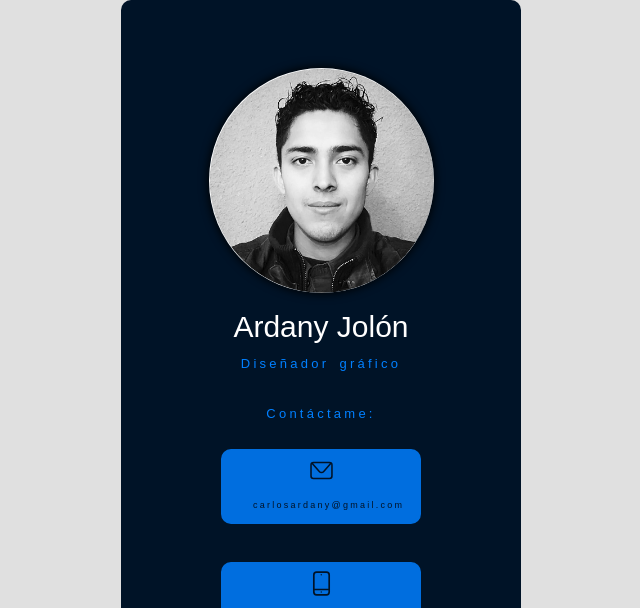
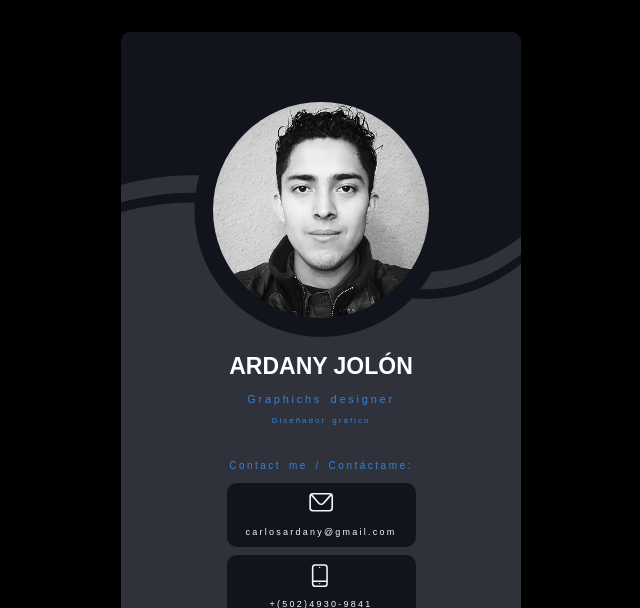
Before and after one commit to Ardjlon/vcard.ardjlon.github.io, a plain HTML site: page index.html in a window 1280 px wide. Shown: the top 608 px of the page, without its empty margins (319-959 px from the left). Drawn offline with Linux system fonts and the light colour scheme.

Commit message:
New UI and design *Rework and re-design

```diff
--- a/index.html
+++ b/index.html
@@ -8,6 +8,8 @@
 <meta http-equiv="X-UA-Compatible" content="IE=edge">
 <!-- Use the latest (edge) version of IE rendering engine -->
 <title>Ardany Jolón</title>
+<link rel="icon" href="images/profile.png"/>
+
 <!-- The title tag shows in email notifications, like Android 4.4. -->
 
 <!-- Please use an inliner tool to convert all CSS to inline as inpage or external CSS is removed by email clients -->
@@ -67,10 +69,10 @@ a[x-apple-data-detectors] {
 
 <!-- Progressive Enhancements -->
 <style type="text/css">
-.btnout2 {
-  border: 4px solid black;
+.btnout {
+  border: 2px solid black;
   border-radius:10px;
-  background-color: #006EDF;
+  background-color: #11131D;
   color: white;
   padding: 0px 28px;
   font-size: 16px;
@@ -79,59 +81,115 @@ a[x-apple-data-detectors] {
   margin: 4px 2px;
 }
 
-/* Red */
-.outdanger {
-	border-color: #006EDF;
-	color: #001327;
-	fill: #001327;
+
+.out {
+	border-color: #11131D;
+	color: white;
+	fill: whitesmoke;
 }
 
-.outdanger:hover {
-	background: #001327;
-	color: #006EDF;
-	fill: #006EDF;
+.out:hover {
+	border-color: #3482D6;
+	background: #3482D6;
+	color: white;
+	fill: white;
 }
 
 a:link, a:visited {
-  color: white;
-  padding: 15px 25px;
-  text-align: center;
-  text-decoration: none;
-  display: inline-block;
-}
-
-a:hover, a:active {
-  background-color: #001327;
-}
-
-.icon {
-  fill: #001327;
-}
-
-.icon:hover {
-  fill: #006EDF;
+	padding: 5px 15px 40px 15px;
+	text-align: center;
+	text-decoration: none;
+	display: inline-block;
+	vertical-align: middle; !important;
 }
 
 h1 {
   letter-spacing: 0.25em;
   word-spacing: 0.25em;
+	color: aliceblue; !important;
 }
 
 input {
   letter-spacing: 0.2em;
 }
+
+.styleDiv {
+	width:400px !important;
+	border-radius:10px;
+	background-repeat: no-repeat;
+}
+.stylebase {
+	border-radius:10px;
+	background-repeat: no-repeat;
+	}
+
+.stylebg {
+	width:400px !important;
+	border-radius:10px;
+	background-color: #30323B; !important;
+	fill: white;
+	}
+
+.maskstyle {
+  -webkit-mask-image: url(images/profilemask.svg);
+  mask-image: url(images/profilemask.svg);
+  -webkit-mask-size: 216px;
+  mask-size: 216px;
+  -webkit-mask-repeat: no-repeat;
+  mask-repeat: no-repeat;
+  -webkit-mask-position: center;
+  mask-position: center;
+	margin: 6px auto auto auto ;
+	}
+	.margin {
+		margin: 6px auto auto auto ;
+		position: center;
+	}
+	.styletext {
+	color: #3482D6;
+	fill: #3482D6;
+		}
+
+</style>
+
+<style>
+.container {
+	position: relative;
+}
+
+.center2 {
+	top: 360px;
+	width: 300px;
+}
+
+.prop {
+	height: 3px;
+	width: 375px;
+	left: 0px;
+	top: 0px;
+	right: auto;
+	bottom: auto;
+}
+
 </style>
 </head>
-<body width="100%" height="100%" bgcolor="#e0e0e0" style="margin: 0;" yahoo="yahoo" >
-<table cellpadding="0" cellspacing="0" border="0" height="100%" width="100%" bgcolor="#e0e0e0" style="border-collapse:collapse;">
+<body width="100%" height="100%" bgcolor="black" style="margin: 0;" yahoo="yahoo" >
+
+<table cellpadding="0" cellspacing="0" border="0" height="100%" width="100%" bgcolor="#e0e0e0" style="border-collapse:collapse; border-radius: 10px 10px 0px 0px; -webkit-border-radius: 10px 10px 0px 0px; -moz-border-radius: 10px 10px 0px 0px;">
   <tr>
-    <td><center style="width: 100%;">
+    <td bgcolor="black"><center style="width: 100%;">
+        <!--div class="wal"><img src="images/wal.png" width="400" height="800" alt=""/></div-->
+		<!--div class="container center2" style="width:400px;">
+			<img class="prop" src="images/divider.svg" width="600" height="0.2" alt="alt text"/>
+		</div-->
 
         <!-- Visually Hidden Preheader Text : BEGIN -->
         <div style="display:none;font-size:1px;line-height:1px;max-height:0px;max-width:0px;opacity:0;overflow:hidden;mso-hide:all;font-family: sans-serif;"> (Optional) This text will appear in the inbox preview, but not the email body. </div>
         <!-- Visually Hidden Preheader Text : END -->
 
-      <div style="max-width: 400px; ">
+		<div class="stylebg" style="width:400px; height:auto;">
+		<div class="stylebase" style="width:400px; height:auto; color: aqua; background-image: url(images/base.svg);"/>
+
           <!--[if (gte mso 9)|(IE)]>
             <table cellspacing="0" cellpadding="0" border="0" width="600" align="center">
             <tr>
@@ -139,27 +197,34 @@ input {
             <![endif]-->
 
           <!-- Email Header : BEGIN -->
-          <table cellspacing="0" cellpadding="0" border="0" bgcolor="#ffffff" align="center" width="100%" style="max-width: 400px; background-color:#001327; border-radius: 10px 10px 0px 0px; -webkit-border-radius: 10px 10px 0px 0px; -moz-border-radius: 10px 10px 0px 0px;">
+          <table cellspacing="0" cellpadding="0" border="0" align="center" width="100%" style="max-width: 400px; border-radius: 10px 10px 0px 0px; -webkit-border-radius: 10px 10px 0px 0px; -moz-border-radius: 10px 10px 0px 0px;">
 
               <td style="padding: 20px 0; text-align: center">&nbsp;</td>
 
           </table>
 
           <!-- Email Body : BEGIN -->
-          <table cellspacing="0" cellpadding="0" border="0" align="center" bgcolor="#ffffff" width="100%" style="max-width: 400px; background-color:#001327; border-radius: 0px 0px 10px 10px; -webkit-border-radius: 0px 0px 10px 10px; -moz-border-radius: 0px 0px 10px 10px;">
+          <table cellspacing="0" cellpadding="0" border="0" align="center" width="100%" style="max-width: 400px; border-radius: 0px 0px 10px 10px; -webkit-border-radius: 0px 0px 10px 10px; -moz-border-radius: 0px 0px 10px 10px;">
 
             <!-- Hero Image, Flush : BEGIN -->
             <tr>
-              <td class="full-width-image" align="center" ><img src="images/profile.png" width="300" alt="alt_text" border="0"  style="width: 100%; max-width: 225px; height: auto; border-radius: 50%; margin: 10px; -webkit-box-shadow: 0px 0px 10px 1px rgba(0, 0, 0, 1); -moz-box-shadow: 0px 0px 10px 1px rgba(0, 0, 0, 1); box-shadow: 0px 0px 10px 1px rgba(0, 0, 0, 1);"></td>
+				<div class="maskstyle">
+					<img src="images/profile.png" alt="" style="width: 225px; height: auto;"/>
+				</div>
+				<!-- backup with shadowdiv class="mask1"><td class="styleprofile" align="center" ><img src="images/profile.png" width="300" alt="alt_text" border="0"  style="width: 175px; height: auto; border-radius: 50%; margin: 10px; -webkit-box-shadow: 0px 0px 10px 1px rgba(0, 0, 0, 1); -moz-box-shadow: 0px 0px 10px 1px rgba(0, 0, 0, 1); box-shadow: 0px 0px 10px 1px rgba(0, 0, 0, 1);"></td></div-->
             </tr>
             <!-- Hero Image, Flush : END -->
-
+            <h1></h1>
             <!-- 1 Column Text : BEGIN -->
             <tr>
               <td><table cellspacing="0" cellpadding="0" border="0" width="100%">
-                  <tr><td style="padding: 20px; font-family: sans-serif; font-size: 30px; mso-height-rule: exactly; line-height: 0px; color: #FFFFFF; text-align: center;"> Ardany Jolón </td></tr>
-				  <tr><td><h1 style="padding: 0px; font-family: sans-serif; font-size: 13px; mso-height-rule: exactly; line-height: 15px; color: #0080FF; text-align: center; font-weight: normal;">Diseñador gráfico</h1></td></tr>
-				  <tr><td><br><h1 style="padding: 0px; font-family: sans-serif; font-size: 13px; mso-height-rule: exactly; line-height: 15px; color: #0080FF; text-align: center; font-weight: normal;">Contáctame:</h1></td></tr>
+                  <tr><td style="padding: 20px; font-family: sans-serif; font-size: 23px; mso-height-rule: exactly; line-height: 0px; color: #FFFFFF; text-align: center; font-weight: bold;">ARDANY JOLÓN</td></tr>
+				  <tr></tr>
+				  <tr><td><h1 class="styletext" style="padding: 0px; font-family: sans-serif; font-size: 11px; mso-height-rule: exactly; line-height: 12px;  text-align: center; font-weight: normal;">Graphichs designer</h1><h1 class="styletext" style="padding: 0px; font-family: sans-serif; font-size: 8px; mso-height-rule: exactly; line-height: 15px; text-align: center; font-weight: normal;">Diseñador gráfico</h1></td></tr>
+
+
+
+				  <tr><td><br><h1 class="styletext" style="padding: 0px; font-family: sans-serif; font-size: 10px; mso-height-rule: exactly; line-height: 15px; text-align: center; font-weight: normal;">Contact me / Contáctame:</h1></td></tr>
 
 
 
@@ -169,31 +234,28 @@ input {
                         <tr>
 							<table>
 								<tr><center style="width: 400px;">
-									<a href="mailto:carlosardany@gmail.com"><button style="border-radius: 10px; height:75px; width:200px; text-align: center; text-decoration: none;" class="btnout2 outdanger">
-										<svg xmlns="http://www.w3.org/2000/svg" width="35" height="35" viewBox="0 0 59.05 59.03"><defs></defs><g id="Capa_1" data-name="Capa 1"><g id="Layer_1" data-name="Layer 1"><path class="cls-1" d="M43,14.6H16a5.48,5.48,0,0,0-5.48,5.48V38.94A5.48,5.48,0,0,0,16,44.43H43a5.49,5.49,0,0,0,5.48-5.49V20.08A5.49,5.49,0,0,0,43,14.6Zm0,2.62a2.82,2.82,0,0,1,.65.08L32.29,30.23a3.69,3.69,0,0,1-5.52,0L15.38,17.3a2.75,2.75,0,0,1,.65-.08Zm2.86,21.72A2.87,2.87,0,0,1,43,41.81H16a2.87,2.87,0,0,1-2.86-2.87V20.08A2.77,2.77,0,0,1,13.38,19L24.8,32a6.31,6.31,0,0,0,9.45,0L45.67,19a2.78,2.78,0,0,1,.22,1.08Z"/></g></g></svg>
-										<h1 style="padding: 0px; font-family: sans-serif; font-size: 9px; mso-height-rule: exactly; line-height: 15px;  text-align: center; font-weight: lighter;">carlosardany@gmail.com
+									<a href="mailto:carlosardany@gmail.com" style="border-radius: 10px; height:15px; width:155px; text-align: center; text-decoration: none;" class="btnout out">
+										<svg xmlns="http://www.w3.org/2000/svg" width="25" height="25" viewBox="10 10 40.0 40.0"><defs></defs><g id="Capa_1" data-name="Capa 1"><g id="Layer_1" data-name="Layer 1"><path class="cls-1" d="M43,14.6H16a5.48,5.48,0,0,0-5.48,5.48V38.94A5.48,5.48,0,0,0,16,44.43H43a5.49,5.49,0,0,0,5.48-5.49V20.08A5.49,5.49,0,0,0,43,14.6Zm0,2.62a2.82,2.82,0,0,1,.65.08L32.29,30.23a3.69,3.69,0,0,1-5.52,0L15.38,17.3a2.75,2.75,0,0,1,.65-.08Zm2.86,21.72A2.87,2.87,0,0,1,43,41.81H16a2.87,2.87,0,0,1-2.86-2.87V20.08A2.77,2.77,0,0,1,13.38,19L24.8,32a6.31,6.31,0,0,0,9.45,0L45.67,19a2.78,2.78,0,0,1,.22,1.08Z"/></g></g></svg>
+										<h1 style="padding: 0px; font-family: sans-serif; font-size: 9px; mso-height-rule: exactly; line-height: 15px;  text-align: center; font-weight: normal; text-decoration: none;">carlosardany@gmail.com
 										</h1>
-										</button>
 									</a>
 									</center>
 								</tr>
 							</table>
 							<table>
 								<tr><center style="width: 400px;">
-									<a href="tel:50249309841"><button style="border-radius: 10px; height:75px; width:200px; text-align: center; text-decoration: none;" class="btnout2 outdanger">
-										<svg xmlns="http://www.w3.org/2000/svg" width="35" height="35" viewBox="0 0 59.05 59.05"><defs></defs><g id="Capa_2" data-name="Capa 2"><g id="Layer_2" data-name="Layer 2"><path class="cls-1" d="M37.82,9H21.23a6.09,6.09,0,0,0-6.08,6.08V44a6.09,6.09,0,0,0,6.08,6.08H37.82A6.09,6.09,0,0,0,43.9,44V15.07A6.09,6.09,0,0,0,37.82,9Zm-16.59,2.8H37.82a3.28,3.28,0,0,1,3.27,3.28V38.24H18V15.07A3.28,3.28,0,0,1,21.23,11.79ZM37.82,47.26H21.23A3.28,3.28,0,0,1,18,44V41H41.09v3A3.28,3.28,0,0,1,37.82,47.26Z"/><path class="cls-1" d="M29.14,15.83A1.12,1.12,0,1,0,28,14.71,1.12,1.12,0,0,0,29.14,15.83Z"/><path class="cls-1" d="M29.14,42.79a1.12,1.12,0,1,0,1.12,1.12A1.12,1.12,0,0,0,29.14,42.79Z"/></g></g></svg>
-										<h1 style="padding: 0px; font-family: sans-serif; font-size: 9px; mso-height-rule: exactly; line-height: 15px;  text-align: center; font-weight: lighter;">+(502)4930-9841</h1>
-										</button>
+									<a href="tel:50249309841" style="border-radius: 10px; height:15px; width:155px; text-align: center; text-decoration: none;" class="btnout out">
+										<svg xmlns="http://www.w3.org/2000/svg" width="25" height="25" viewBox="10 5 45.0 45.0"><defs></defs><g id="Capa_2" data-name="Capa 2"><g id="Layer_2" data-name="Layer 2"><path class="cls-1" d="M37.82,9H21.23a6.09,6.09,0,0,0-6.08,6.08V44a6.09,6.09,0,0,0,6.08,6.08H37.82A6.09,6.09,0,0,0,43.9,44V15.07A6.09,6.09,0,0,0,37.82,9Zm-16.59,2.8H37.82a3.28,3.28,0,0,1,3.27,3.28V38.24H18V15.07A3.28,3.28,0,0,1,21.23,11.79ZM37.82,47.26H21.23A3.28,3.28,0,0,1,18,44V41H41.09v3A3.28,3.28,0,0,1,37.82,47.26Z"/><path class="cls-1" d="M29.14,15.83A1.12,1.12,0,1,0,28,14.71,1.12,1.12,0,0,0,29.14,15.83Z"/><path class="cls-1" d="M29.14,42.79a1.12,1.12,0,1,0,1.12,1.12A1.12,1.12,0,0,0,29.14,42.79Z"/></g></g></svg>
+										<h1 style="padding: 0px; font-family: sans-serif; font-size: 9px; mso-height-rule: exactly; line-height: 15px;  text-align: center; font-weight: normal;">+(502)4930-9841</h1>
 									</a>
 									</center>
 								</tr>
 							</table>
 							<table>
 								<tr><center style="width: 400px;">
-									<a href="https://api.whatsapp.com/send?phone=50249309841"><button style="border-radius: 10px; height:75px; width:200px; text-align: center; text-decoration: none;" class="btnout2 outdanger">
-										<svg xmlns="http://www.w3.org/2000/svg" width="35" height="35" viewBox="0 0 59.06 59.06"><defs></defs><g id="Capa_3" data-name="Capa 3"><g id="Layer_3" data-name="Layer 3"><path class="cls-2" d="M46.21,25.35A17.09,17.09,0,0,0,29.55,12.17a23.53,23.53,0,0,0-3.26.33,17.06,17.06,0,0,0-11.7,24.88,1.09,1.09,0,0,1,.16.85c-.8,2.62-1.53,5.3-2.24,7.94-.12.46-.12.46.32.34,2.77-.76,5.51-1.46,8.27-2.14a.74.74,0,0,1,.62,0,17.07,17.07,0,0,0,24.49-19ZM32,43.24a7.8,7.8,0,0,1-2,.17,14.92,14.92,0,0,1-7.7-2,.88.88,0,0,0-.87-.13c-1.54.36-3.05.78-4.58,1.17-.32.09-.35,0-.28-.27.41-1.42.79-2.85,1.23-4.32a1,1,0,0,0-.17-1A14.12,14.12,0,0,1,18.11,21c3.61-4.81,8.56-6.82,14.44-5.55A13.37,13.37,0,0,1,43.4,26.17,14.07,14.07,0,0,1,32,43.24Z"/><path class="cls-2" d="M34,37.38a4.62,4.62,0,0,1-1.77-.22A17.39,17.39,0,0,1,23,30.36a9.6,9.6,0,0,1-2-4,4.63,4.63,0,0,1,1.54-4.55,2.58,2.58,0,0,1,2.28-.34,1.74,1.74,0,0,1,.38.44c.48,1.22,1,2.34,1.49,3.5a.93.93,0,0,1-.07.73,6.8,6.8,0,0,1-1.05,1.41.62.62,0,0,0-.1.93,11.43,11.43,0,0,0,5.83,5,.68.68,0,0,0,.88-.19c.43-.51.87-1.07,1.27-1.61a.71.71,0,0,1,1-.22c.84.36,1.66.76,2.46,1.12l.58.29c.84.42.84.47.74,1.37-.11,1.78-1.48,2.69-3,3.13A2.94,2.94,0,0,1,34,37.38Z"/></g></g></svg>
-										<h1 style="padding: 0px; font-family: sans-serif; font-size: 9px; mso-height-rule: exactly; line-height: 15px;  text-align: center; font-weight: lighter;">Whatsapp</h1>
-										</button>
+									<a href="https://api.whatsapp.com/send?phone=50249309841" style="border-radius: 10px; height:15px; width:155px; text-align: center; text-decoration: none;" class="btnout out">
+										<svg xmlns="http://www.w3.org/2000/svg" width="25" height="25" viewBox="10 10 40.0 40.0"><defs></defs><g id="Capa_3" data-name="Capa 3"><g id="Layer_3" data-name="Layer 3"><path class="cls-2" d="M46.21,25.35A17.09,17.09,0,0,0,29.55,12.17a23.53,23.53,0,0,0-3.26.33,17.06,17.06,0,0,0-11.7,24.88,1.09,1.09,0,0,1,.16.85c-.8,2.62-1.53,5.3-2.24,7.94-.12.46-.12.46.32.34,2.77-.76,5.51-1.46,8.27-2.14a.74.74,0,0,1,.62,0,17.07,17.07,0,0,0,24.49-19ZM32,43.24a7.8,7.8,0,0,1-2,.17,14.92,14.92,0,0,1-7.7-2,.88.88,0,0,0-.87-.13c-1.54.36-3.05.78-4.58,1.17-.32.09-.35,0-.28-.27.41-1.42.79-2.85,1.23-4.32a1,1,0,0,0-.17-1A14.12,14.12,0,0,1,18.11,21c3.61-4.81,8.56-6.82,14.44-5.55A13.37,13.37,0,0,1,43.4,26.17,14.07,14.07,0,0,1,32,43.24Z"/><path class="cls-2" d="M34,37.38a4.62,4.62,0,0,1-1.77-.22A17.39,17.39,0,0,1,23,30.36a9.6,9.6,0,0,1-2-4,4.63,4.63,0,0,1,1.54-4.55,2.58,2.58,0,0,1,2.28-.34,1.74,1.74,0,0,1,.38.44c.48,1.22,1,2.34,1.49,3.5a.93.93,0,0,1-.07.73,6.8,6.8,0,0,1-1.05,1.41.62.62,0,0,0-.1.93,11.43,11.43,0,0,0,5.83,5,.68.68,0,0,0,.88-.19c.43-.51.87-1.07,1.27-1.61a.71.71,0,0,1,1-.22c.84.36,1.66.76,2.46,1.12l.58.29c.84.42.84.47.74,1.37-.11,1.78-1.48,2.69-3,3.13A2.94,2.94,0,0,1,34,37.38Z"/></g></g></svg>
+										<h1 style="padding: 0px; font-family: sans-serif; font-size: 9px; mso-height-rule: exactly; line-height: 15px;  text-align: center; font-weight: normal;">Whatsapp</h1>
 									</a>
 									</center>
 								</tr>
@@ -221,13 +283,12 @@ input {
           </table>
           <!-- Email Body : END -->
 
-
           <!-- Email Footer : BEGIN -->
         <table cellspacing="0" cellpadding="0" border="0" align="center" width="100%" style="max-width: 680px;">
             <tr>
               <td style="padding: 40px 10px;width: 100%;font-size: 12px; font-family: sans-serif; mso-height-rule: exactly; line-height:18px; text-align: center; color: #888888;"><br>
                 <br>
-                Sitio creado por Ardany Jolón<br>
+                Creado por Ardany Jolón<br>
                 <!--span class="mobile-link--footer">Guatemala</span--> <br>
                 <br>
               <!--unsubscribe style="color:#888888; text-decoration:underline;">unsubscribe</unsubscribe--></td>
```
Also changed, not shown: images/base.svg (added), images/divider.svg (added), images/profilemask.svg (added).
